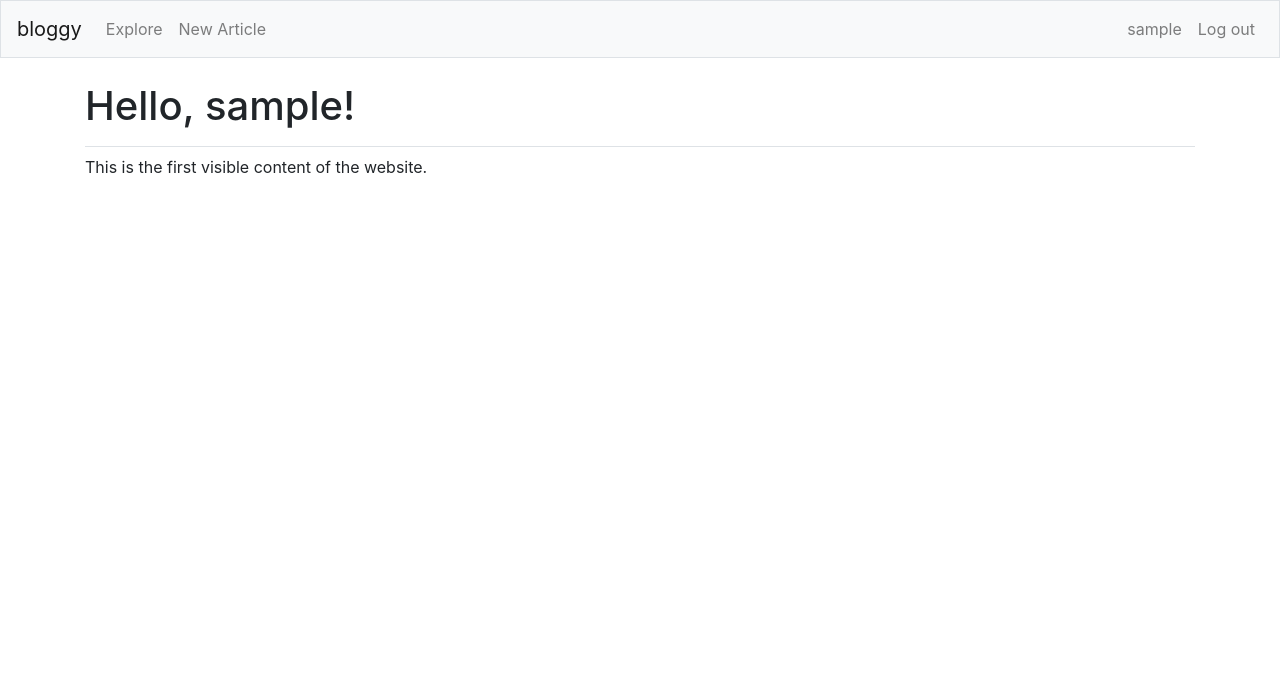
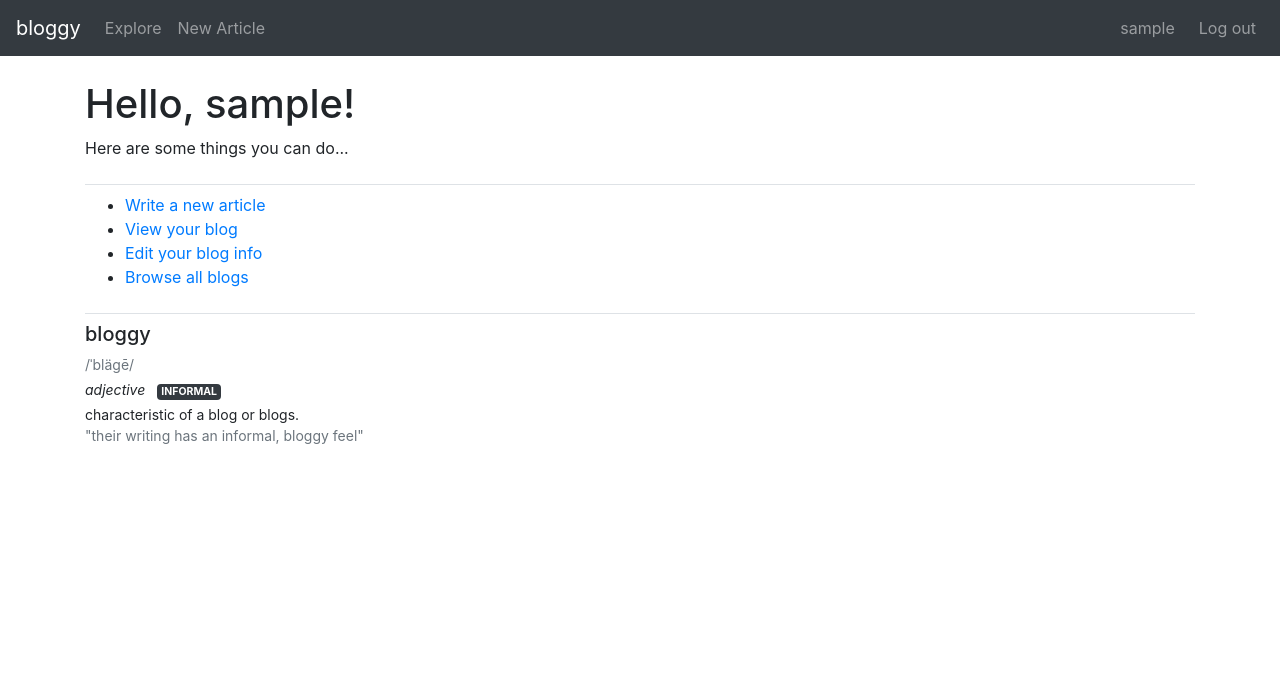
Before and after one commit to Nomnivore/NMC-CIT228-term3-bloggy, a Django app: page / in a window 1280 px wide. Shown: the top 686 px of the page. Run offline with Django 4.2, Linux system fonts and the light colour scheme; the visitor is signed in with stand-in values (Sample User, id 1); some libraries are stand-ins or nearby versions.

Commit message:
assignment progress (sorry chunky commit)

```diff
--- /dev/null
+++ b/blogs/templates/blogs/_definition.html
@@ -0,0 +1,9 @@
+<h5>bloggy</h5>
+<small>
+  <p class="text-muted mb-1">/ˈbläɡē/</p>
+  <p class="mb-1"><span class="font-italic">adjective</span>&nbsp;  &nbsp;<span class="badge badge-dark">INFORMAL</span></p>
+  <p>
+    characteristic of a blog or blogs. <br>
+    <span class="text-muted">"their writing has an informal, bloggy feel"</span>
+  </p>
+</small>
--- a/blogs/templates/blogs/base.html
+++ b/blogs/templates/blogs/base.html
@@ -13,7 +13,7 @@
     {% block html_head %}{% endblock html_head %}
   </head>
   <body>
-  <nav class="navbar navbar-expand-md navbar-light bg-light mb-4 border">
+    <nav class="navbar navbar-expand-md navbar-dark bg-dark mb-4 border-dark">
       <a href="{% url 'blogs:index' %}" class="navbar-brand">
         bloggy
       </a>
@@ -21,7 +21,7 @@
       <button
         class="navbar-toggler"
         type="button"
-      data-toggle="collaps"
+        data-toggle="collapse"
         data-target="#navbarCollapse"
         aria-controls="navbarCollapse"
         aria-expanded="false"
@@ -43,10 +43,11 @@
 
         <ul class="navbar-nav ml-auto">
           {% if user.is_authenticated %}
+            <li class="nav-item mr-2">
+              {% comment %} <span class="navbar-text">{{ user.username }}</span> {% endcomment %}
+              <a href="{% url 'blogs:blog' user.blog.id %}" class="nav-link">{{ user.username }}</a>
+            </li>
             <li class="nav-item">
-            <span class="navbar-text">{{ user.username }}</span>
-          </li>
-          <li class="nav-item ml-2">
               <a href="{% url 'users:logout' %}" class="nav-link">Log out</a>
             </li>
             {% comment %} <li class="nav-item">
@@ -70,12 +71,16 @@
       <div class="pb-2 mb-2 border-bottom">
         {% block page_header %}{% endblock page_header %}
       </div>
+      <div class="pb-2 mb-2 border-bottom">
+        {% block content %}{% endblock content %}
+      </div>
       <div>
-      {% block content %}{% endblock content %}
+        {% block page_footer %}{% endblock page_footer %}
       </div>
     </main>
 
     {# floating action button #}
+    {% if user.is_authenticated %}
       <a
       href="{% url 'blogs:new_article' %}"
       class="btn btn-primary rounded-circle p-3 mb-4 mr-4"
@@ -83,6 +88,7 @@
       >
         <svg xmlns="http://www.w3.org/2000/svg" fill="#FFF" height="24" width="24"><path d="M10.9 13.75H17.75V12.25H12.4ZM6.45 13.75H8.35L14.15 8.025Q14.275 7.875 14.275 7.688Q14.275 7.5 14.15 7.35L12.825 6.05Q12.7 5.925 12.513 5.925Q12.325 5.925 12.175 6.05L6.45 11.85ZM2.5 21.05V4.3Q2.5 3.55 3.025 3.025Q3.55 2.5 4.3 2.5H19.7Q20.45 2.5 20.975 3.025Q21.5 3.55 21.5 4.3V15.7Q21.5 16.45 20.975 16.975Q20.45 17.5 19.7 17.5H6.05ZM4 17.425 5.425 16H19.7Q19.825 16 19.913 15.912Q20 15.825 20 15.7V4.3Q20 4.175 19.913 4.087Q19.825 4 19.7 4H4.3Q4.175 4 4.088 4.087Q4 4.175 4 4.3ZM4 4.3Q4 4.175 4 4.087Q4 4 4 4Q4 4 4 4.087Q4 4.175 4 4.3V15.7Q4 15.825 4 15.912Q4 16 4 16V17.425Z"/></svg>
       </a>
+    {% endif %}
 
   </body>
 </html>
--- a/blogs/templates/blogs/blogs.html
+++ b/blogs/templates/blogs/blogs.html
@@ -6,7 +6,7 @@
 
 {% block content %}
   {% for blog in blogs %}
-    <div class="card mb-2">
+    <div class="card mb-4">
       <p class="card-header">@{{ blog.user }}</p>
       <div class="card-body">
         <h4 class="card-title">{{ blog.name }}</h4>
--- a/blogs/templates/blogs/index.html
+++ b/blogs/templates/blogs/index.html
@@ -2,8 +2,26 @@
 
 {% block page_header %}
   <h1>Hello, {{ user }}!</h1>
+  <p>Here are some things you can do...</p>
 {% endblock page_header %}
 
 {% block content %}
-  <p>This is the first visible content of the website.</p>
+  <ul>
+    <li>
+      <a href="{% url 'blogs:new_article' %}">Write a new article</a>
+    </li>
+    <li>
+      <a href="{% url 'blogs:blog' user.blog.id %}">View your blog</a>
+    </li>
+    <li>
+      <a href="{% url 'blogs:edit_blog' %}">Edit your blog info</a>
+    </li>
+    <li>
+      <a href="{% url 'blogs:blogs' %}">Browse all blogs</a>
+    </li>
+  </ul>
 {% endblock content %}
+
+{% block page_footer %}
+  {% include 'blogs/_definition.html' %}
+{% endblock page_footer %}
--- a/blogs/templates/blogs/landing.html
+++ b/blogs/templates/blogs/landing.html
@@ -6,7 +6,7 @@
   <div class="jumbotron">
     <h1 class="display-3">Simple, effective writing.</h1>
     <p class="lead">
-      Simple, effective, no-fuss writing. Get bloggy with it.
+      Simple, effective, no-fuss writing. Get bloggy.
     </p>
 
     <a href="{% url 'users:register' %}" role="button" class="btn btn-lg btn-primary">
@@ -14,3 +14,7 @@
     </a>
   </div>
 {% endblock page_header %}
+
+{% block content %}
+  {% include 'blogs/_definition.html' %}
+{% endblock content %}
--- a/blogs/urls.py
+++ b/blogs/urls.py
@@ -9,7 +9,7 @@ urlpatterns = [
 
     # blogs
     path('blogs', views.blogs, name='blogs'),
-    path('blog/edit', views.edit_blog, name='edit_blog'),
+    path('edit', views.edit_blog, name='edit_blog'),
     path('blog/<int:blog_id>', views.blog, name='blog'),
 
     # articles
--- a/users/templates/registration/logged_out.html
+++ b/users/templates/registration/logged_out.html
@@ -6,4 +6,5 @@
 
 {% block content %}
   <p>You have successfully signed out. See you next time!</p>
+  <a href="{% url 'blogs:index' %}" role="button" class="btn btn-primary">Return Home</a>
 {% endblock content %}
```
Also changed, not shown: blogs/templates/blogs/article.html (+12 -2 lines), blogs/templates/blogs/blog.html (+10 -3 lines), blogs/templates/blogs/edit_article.html (added, +33 -0 lines). Lines whose indentation alone changed are shown as unchanged.
